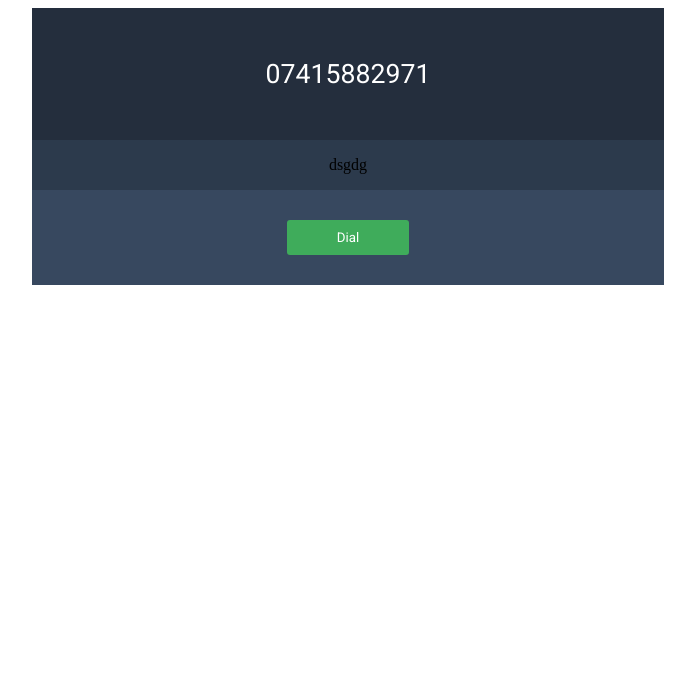
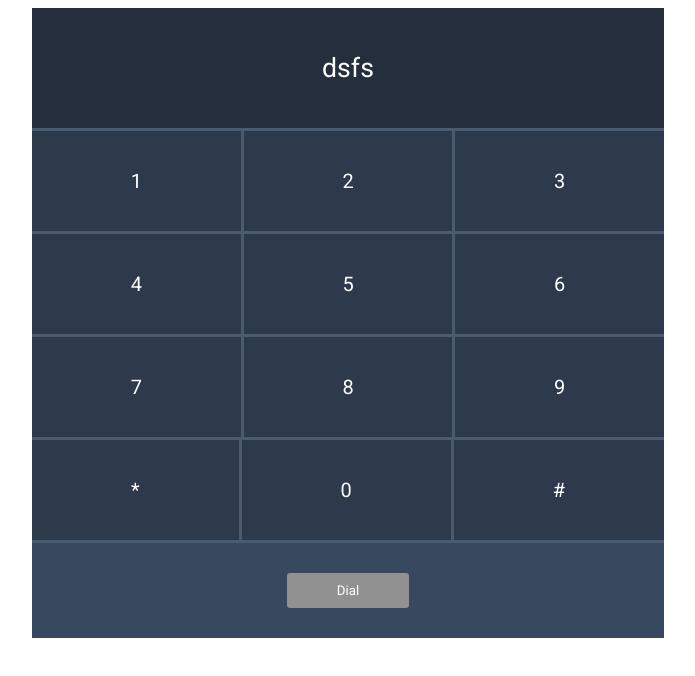
Before and after one commit to Giorgio-IMAGINARIA/8x8-dialler-simulation, an Angular app: page / in a window 1280 px wide. Shown: the top 676 px of the page, without its empty margins (292-987 px from the left). Built offline with nearby package versions, Linux system fonts and the light colour scheme.

Commit message:
UI structure done - click method for touchpad buttons added

```diff
--- a/src/app/app.component.css
+++ b/src/app/app.component.css
@@ -17,32 +17,82 @@
 }
 #number-box{
     background-color: #242e3d;
+    height: 120px;
 }
 #touchpad-box{
     background-color: #2c3a4c;
+    flex-direction: column;
 }
 #button-box{
     background-color: #37485f;
 }
 #number-text{
     color: #ffffff;
-    font-family: 'Roboto', sans-serif;
     font-size: 20pt;
-    margin: 50px 0 50px;
 }
 #main-button{
     width: 122px;
     height: 35px;
-    background-color: #3fac5b;
     margin: 30px 0 30px;
     border-radius: 3px;
     display: flex;
     justify-content:center;
     align-items: center;
 }
+.main-button-disabled{
+    background-color: #919191;
+    cursor: not-allowed;
+}
+.main-button-enabled-dial{
+    cursor: pointer;
+    background-color: #3fac5b;
+}
+.main-button-enabled-dial:hover{
+    background-color:#54be78
+}
+.main-button-enabled-hangup{
+    cursor: pointer;
+    background-color: #d24727;
+}
+.main-button-enabled-hangup:hover{
+    background-color:#e1613f
+}
 #main-button-text{
     color: #ffffff;
+    font-size: 10pt;
+}
+.touchpad-row{
+    width:100%;
+    height: 100px;
+    display: flex;
+}
+.touchpad-cell{
+    display: flex;
+    flex-grow: 1;
+    height: inherit;
+    justify-content:center;
+    align-items: center;
+    cursor: pointer;
+}
+.touchpad-cell:hover{
+    background-color: #3e5064;
+}
+.touchpad-number{
+    color: #ffffff;
+    font-size: 15pt;
+}
+.standard-text{
     font-family: 'Roboto', sans-serif;
-    font-size: 10pt;
     margin: 0;
 }
+.grey-bottom-bordered-div{
+    border-bottom: 3px solid #4b5b6f;
+}
+.grey-right-bordered-div{
+    border-right: 3px solid #4b5b6f
+}
+@media only screen and (max-width: 736px) {
+    #dialler-wrapper{
+        width:100%;
+    }
+}
--- a/src/app/app.component.html
+++ b/src/app/app.component.html
@@ -1,21 +1,67 @@
 <!--The content below is only a placeholder and can be replaced.-->
 <div id="main-wrapper">
   <div id="dialler-wrapper">
-    <div id="number-box" class="dialler-box">
-      <p id="number-text">
-        07415882971
+    <div id="number-box" class="dialler-box grey-bottom-bordered-div">
+      <p id="number-text" class="standard-text">
+        {{dialledNumber}}
       </p>
 
     </div>
     <div id="touchpad-box" class="dialler-box">
-      <p>
-        dsgdg
-      </p>
+
+      <div class="touchpad-row grey-bottom-bordered-div">
+        <div class="touchpad-cell grey-right-bordered-div" (click)="touchPadButtonClicked($event)" >
+          <p class="standard-text touchpad-number">1</p>
+        </div>
+        <div class="touchpad-cell grey-right-bordered-div" (click)="touchPadButtonClicked($event)">
+          <p class="standard-text touchpad-number">2</p>
+        </div>
+        <div class="touchpad-cell">
+          <p class="standard-text touchpad-number">3</p>
+        </div>
+      </div>
+      <div class="touchpad-row grey-bottom-bordered-div">
+        <div class="touchpad-cell grey-right-bordered-div">
+          <p class="standard-text touchpad-number">4</p>
+        </div>
+        <div class="touchpad-cell grey-right-bordered-div">
+          <p class="standard-text touchpad-number">5</p>
+        </div>
+        <div class="touchpad-cell">
+          <p class="standard-text touchpad-number">6</p>
+        </div>
+      </div>
+      <div class="touchpad-row grey-bottom-bordered-div">
+        <div class="touchpad-cell grey-right-bordered-div">
+          <p class="standard-text touchpad-number">7</p>
+        </div>
+        <div class="touchpad-cell grey-right-bordered-div">
+          <p class="standard-text touchpad-number">8</p>
+        </div>
+        <div class="touchpad-cell">
+          <p class="standard-text touchpad-number">9</p>
+        </div>
+      </div>
+      <div class="touchpad-row grey-bottom-bordered-div">
+        <div class="touchpad-cell grey-right-bordered-div">
+          <p class="standard-text touchpad-number">*</p>
+        </div>
+        <div class="touchpad-cell grey-right-bordered-div">
+          <p class="standard-text touchpad-number">0</p>
+        </div>
+        <div class="touchpad-cell">
+          <p class="standard-text touchpad-number">#</p>
+        </div>
+      </div>
+
+
+
+
 
     </div>
     <div id="button-box" class="dialler-box">
-      <div id="main-button">
-        <p id="main-button-text">
+      <div id="main-button" class="main-button-disabled">
+        <p id="main-button-text" class="standard-text">
           Dial
         </p>
       </div>
--- a/src/app/app.component.ts
+++ b/src/app/app.component.ts
@@ -1,10 +1,18 @@
-import { Component } from '@angular/core';
+import { Component, OnInit } from '@angular/core';
 
 @Component({
   selector: 'app-root',
   templateUrl: './app.component.html',
   styleUrls: ['./app.component.css']
 })
-export class AppComponent {
-  title = 'app';
+export class AppComponent implements OnInit {
+  private dialledNumber: string;
+  ngOnInit(): void {
+    this.dialledNumber = 'dsfs';
+  }
+
+  private touchPadButtonClicked(event) {
+    console.log('event: ', event.path[0].innerText);
+  }
+
 }
```
